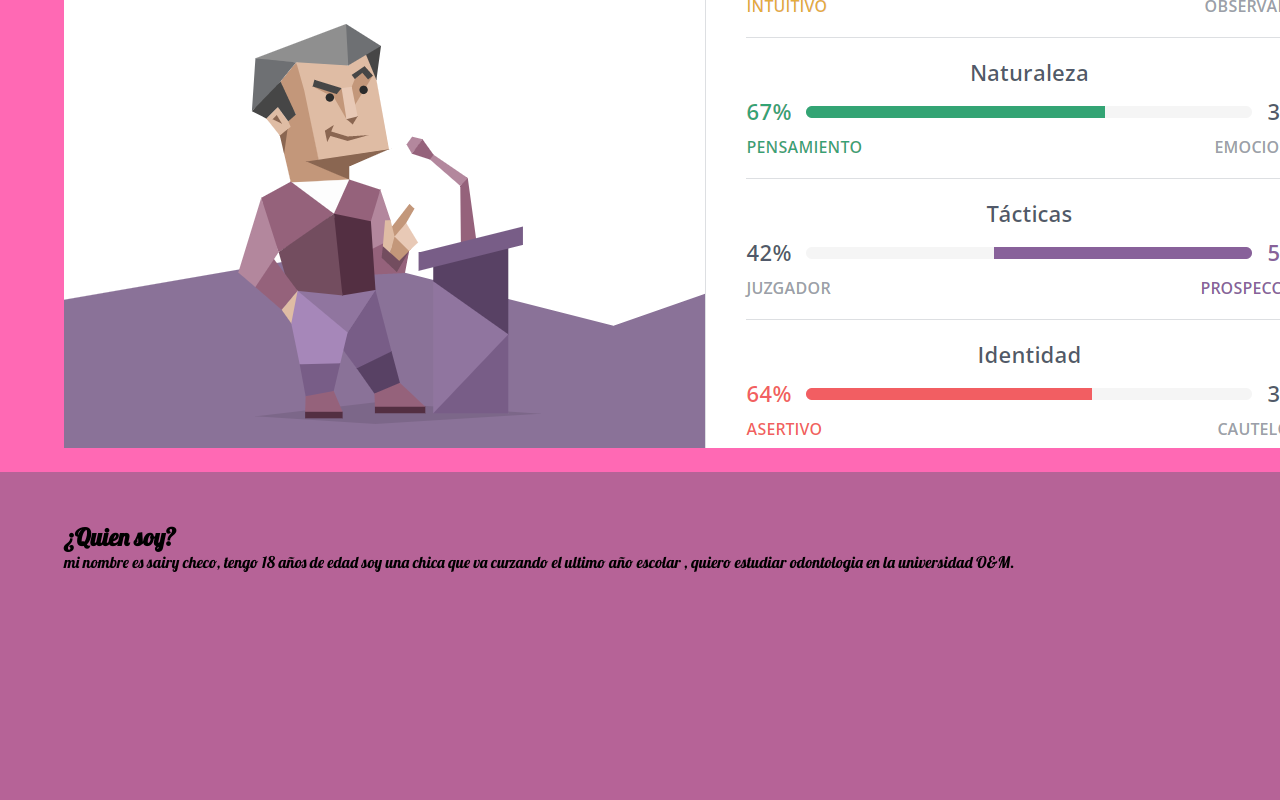
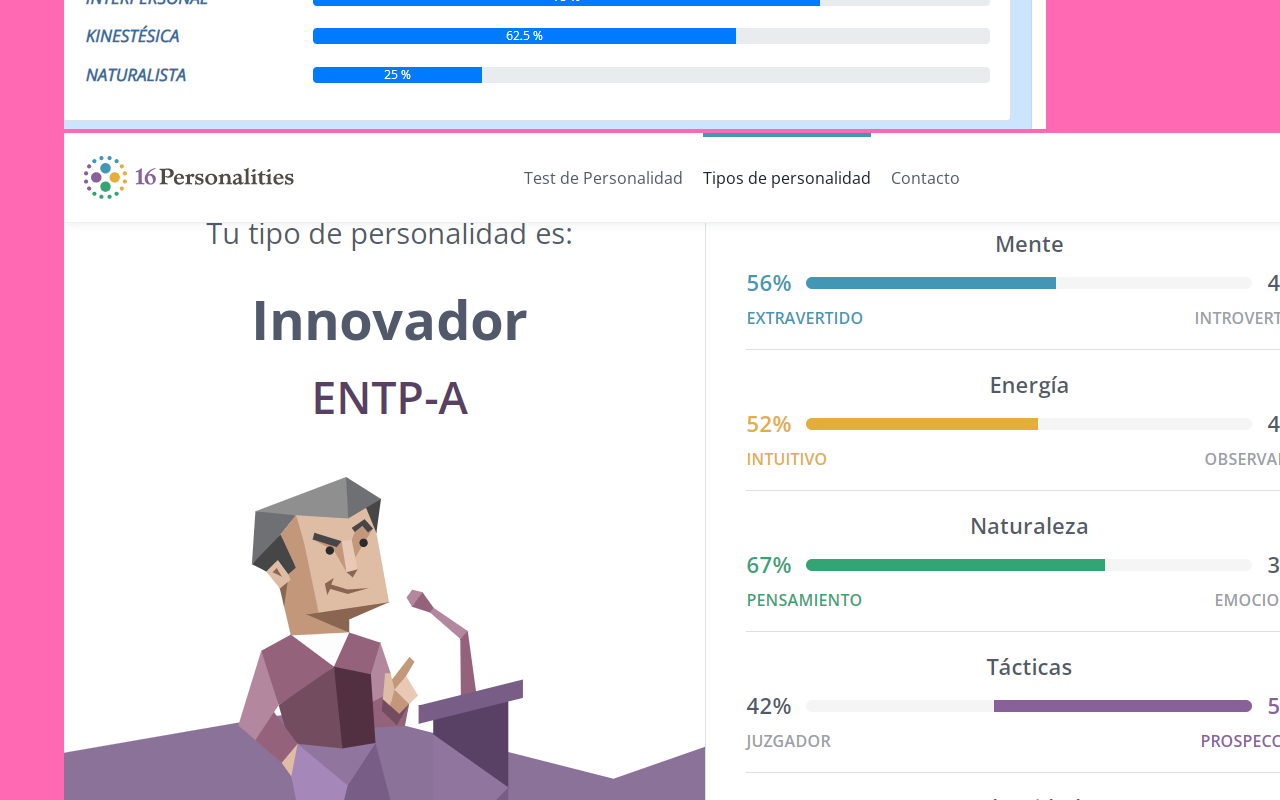
Before and after one commit to sairycheco/web, a plain HTML site: page index.html in a window 1280 px wide. Shown: the part 440-1240 px from the top of the page. Drawn offline with nearby package versions, Linux system fonts and the light colour scheme; files whose address does not match are found by name; a web font is replaced by a local one.

Commit message:
ana loca

```diff
--- a/index.html
+++ b/index.html
@@ -32,8 +32,8 @@
             <P> Este es un proyecto de vida elaborado con la intencion de conocer mis cualidades y cosas positiva que me hacen una persona unica.
                 con este proyecto de vida puedo enforca mis debilidades y emociones , este es un trabajo elaborado en infotep en el curso
                  de informatica con la duracion de 45 horas. con el profesor cristian.  </P>
-<img src="T:\sairy, simon antonio\proyecto\personalidad_sairy.png" alt="">
-<img src="T:\sairy, simon antonio\proyecto\sairy_inteligencia_multiples.png" alt="">
+<img src="sairy inteligencia multiples.PNG" alt="">
+<img src="personalidad_sairy.png" alt="">
             </div>
     </section>
     <section id="Quien_soy" class="full-screen">
```
